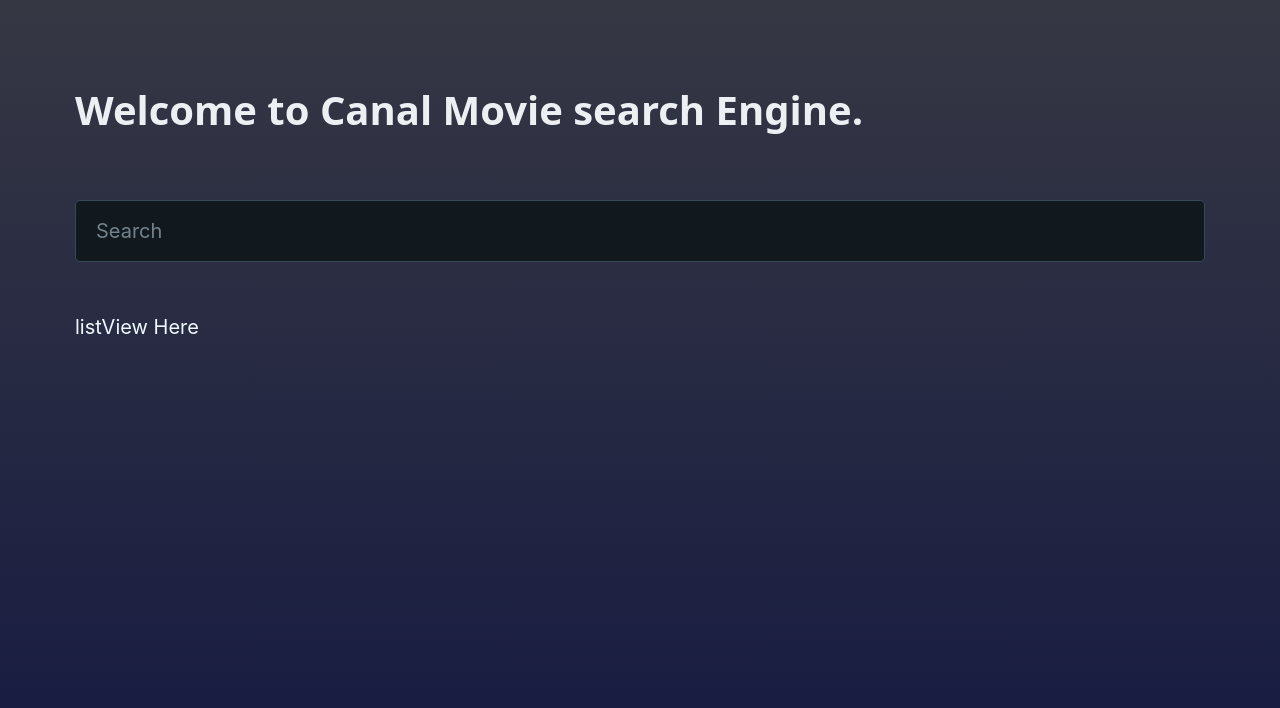
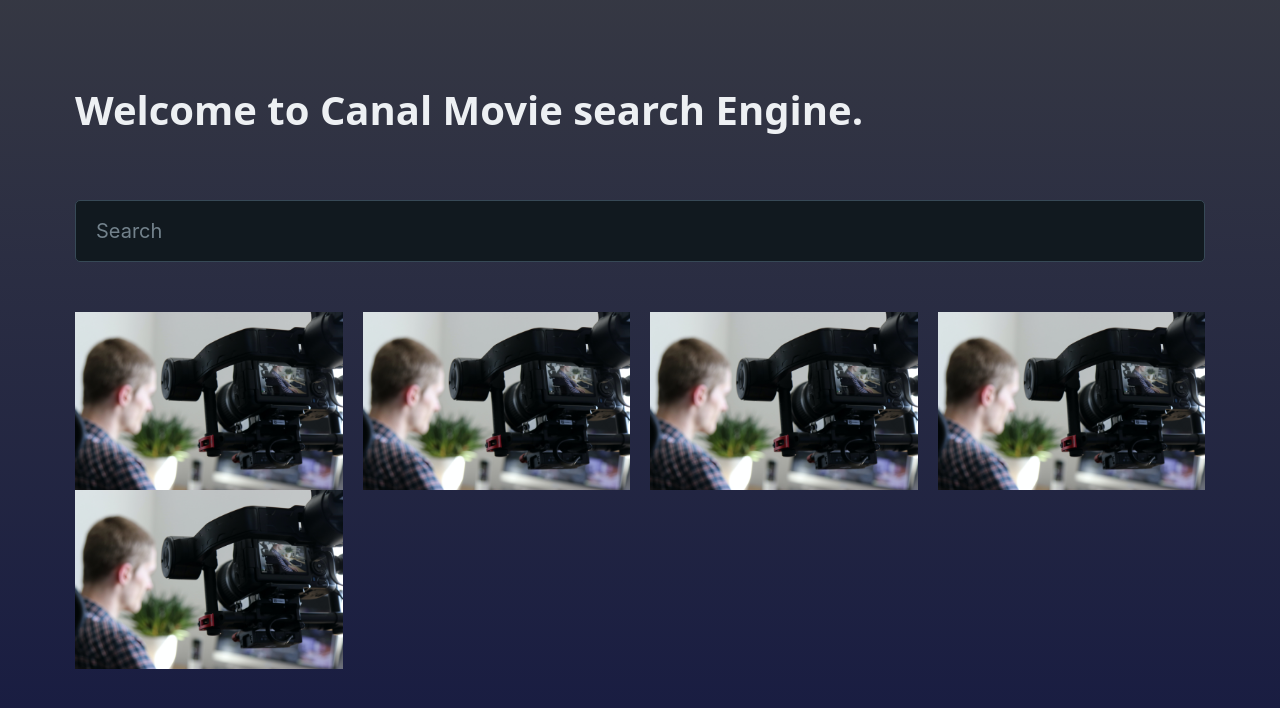
Before and after one commit to DoumbiaAmadou/canalmoviefront, a React (Create React App) app: page / in a window 1280 px wide. Shown: the top 708 px of the page. Built offline with nearby package versions, Linux system fonts and the light colour scheme.

Commit message:
[AD][LIST][COMPONENT] add prepare List Component

```diff
--- a/package.json
+++ b/package.json
@@ -3,7 +3,6 @@
   "version": "0.1.0",
   "private": true,
   "dependencies": {
-    "@picocss/pico": "^1.5.6",
     "@testing-library/jest-dom": "^5.16.5",
     "@testing-library/react": "^13.4.0",
     "@testing-library/user-event": "^13.5.0",
@@ -42,6 +41,7 @@
     ]
   },
   "devDependencies": {
+    "@picocss/pico": "^1.5.6",
     "generate-react-cli": "^8.2.0",
     "rxjs": "^7.8.0",
     "sass": "^1.57.1"
--- a/src/app/components/List/List.tsx
+++ b/src/app/components/List/List.tsx
@@ -1,12 +1,49 @@
 import React, { FC } from 'react';
 import styles from './List.module.scss';
 
-interface ListProps {}
+interface ListProps {
+  content?: any[],
+  nbColum?: number
+}
+const List: FC<ListProps> = ({
+  content = [{ image: "/assets/film_default.jpg" }, { image: "/assets/film_default.jpg" }, { image: "/assets/film_default.jpg" }, { image: "/assets/film_default.jpg" }, { image: "/assets/film_default.jpg" }],
+  nbColum = 4 }) => {
 
-const List: FC<ListProps> = () => (
-  <div className={styles.List} data-testid="List">
-    List Component
-  </div>
-);
+  const listView = (content: any[], indexGrind: number) => {
+
+    return (
+      <div className="grid" key={indexGrind}>
+        {content.map((element, index) => <div key={index}><img src={element.image} alt="" /></div>)}
+      </div>
+    )
+  }
+
+  const formatContent = () => {
+    let listdata = [];
+    for (let index = 0; content && index < content.length; index += nbColum) {
+      if (index + nbColum < content.length) {
+        listdata.push(content.slice(index, index + nbColum));
+      } else {
+        //for add subNode to my grid
+        let part = content.slice(index, index + nbColum)
+        for (let cpt = content.length; cpt < index + nbColum; cpt++) {
+          part.push({ image: '' })
+        }
+        listdata.push(part)
+      }
+    }
+    return listdata
+  }
+
+  return (
+    <div className={styles.List} data-testid="List">
+      {(content) ? formatContent().map((element, index) => listView(element, index)) :
+        <span>
+          <h1>Empty Film</h1>
+        </span>}
+    </div>
+  )
+}
+  ;
 
 export default List;
--- a/src/app/components/Search/Search.tsx
+++ b/src/app/components/Search/Search.tsx
@@ -1,4 +1,4 @@
-import React, { FC, useState, useEffect, useCallback } from "react";
+import React, { FC, useEffect, useCallback } from "react";
 import styles from "./Search.module.scss";
 import {
   Subject,
--- a/src/app/pages/SearchPage/SearchPage.tsx
+++ b/src/app/pages/SearchPage/SearchPage.tsx
@@ -1,8 +1,9 @@
 import React, { FC } from "react";
 import { V5Layout } from "../../layouts";
 import { Search } from "../../components";
+import { List } from '../../components';
 
-interface SearchPageProps {}
+interface SearchPageProps { }
 
 const SearchPage: FC<SearchPageProps> = () => {
   const handleSearch = (val: string) => console.log(val);
@@ -12,7 +13,9 @@ const SearchPage: FC<SearchPageProps> = () => {
         <h1>Welcome to Canal Movie search Engine. </h1>
         <Search handleSearch={handleSearch}></Search>
       </V5Layout.TopMenu>
-      <V5Layout.ContentArea>listView Here</V5Layout.ContentArea>
+      <V5Layout.ContentArea>
+        <List></List>
+      </V5Layout.ContentArea>
     </V5Layout>
   );
 };
--- a/src/index.css
+++ b/src/index.css
@@ -1,5 +1,6 @@
 
 body {
+
   margin: 0;
   font-family: 'JetBrains',-apple-system, BlinkMacSystemFont, 'Segoe UI', 'Roboto', 'Oxygen',
     'Ubuntu', 'Cantarell', 'Fira Sans', 'Droid Sans', 'Helvetica Neue',
@@ -15,8 +16,9 @@ body {
   height: 100vh;
 
 }
+
 :root {
-  --primary: #43a047;
+  --primary: #d81b60;
 }
 code {
   font-family: JetBrains, Menlo, Monaco, Consolas, 'Courier New',
```
Also changed, not shown: public/assets/film_default.jpg (added), 1 other file (tests, documents, lock files or other folders).
